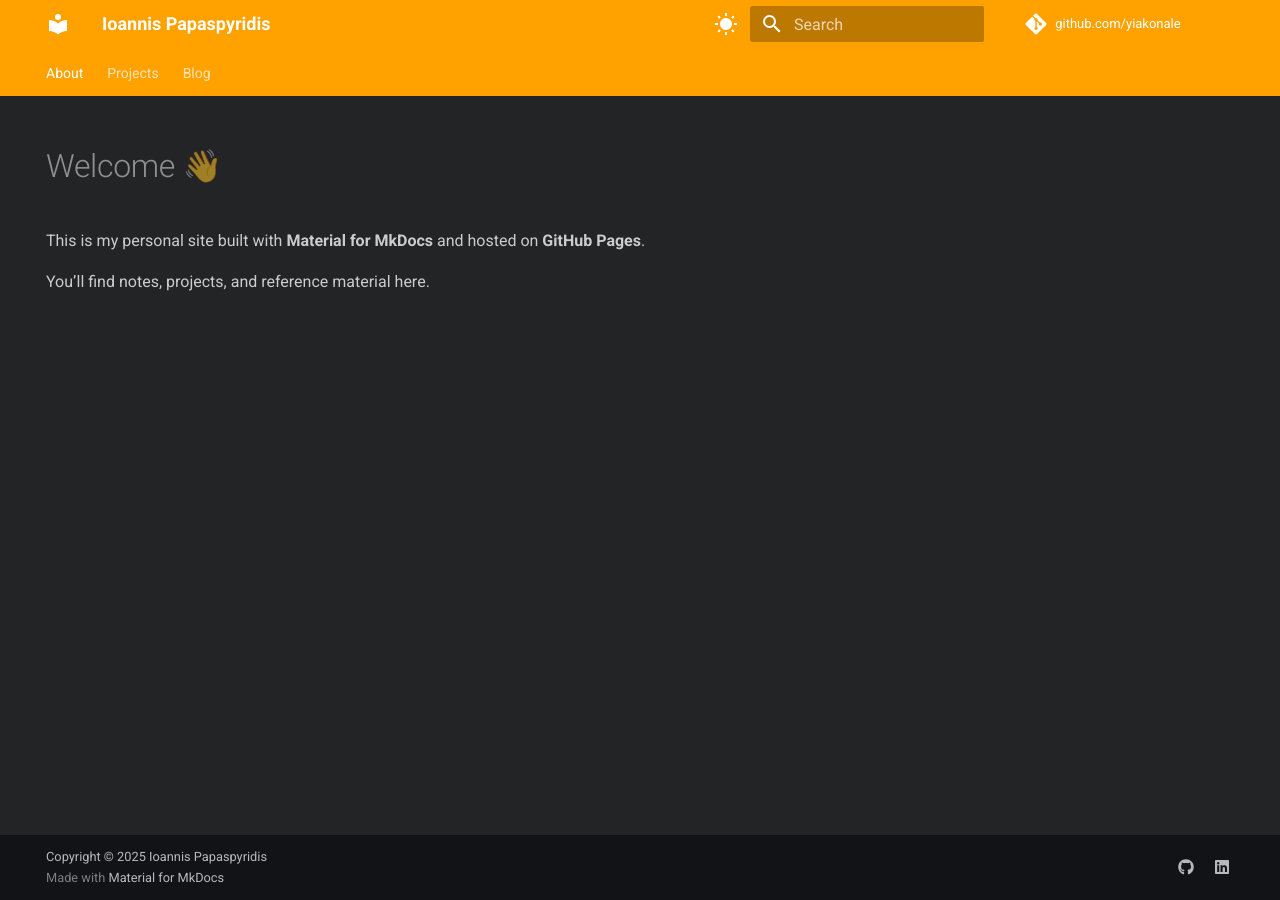
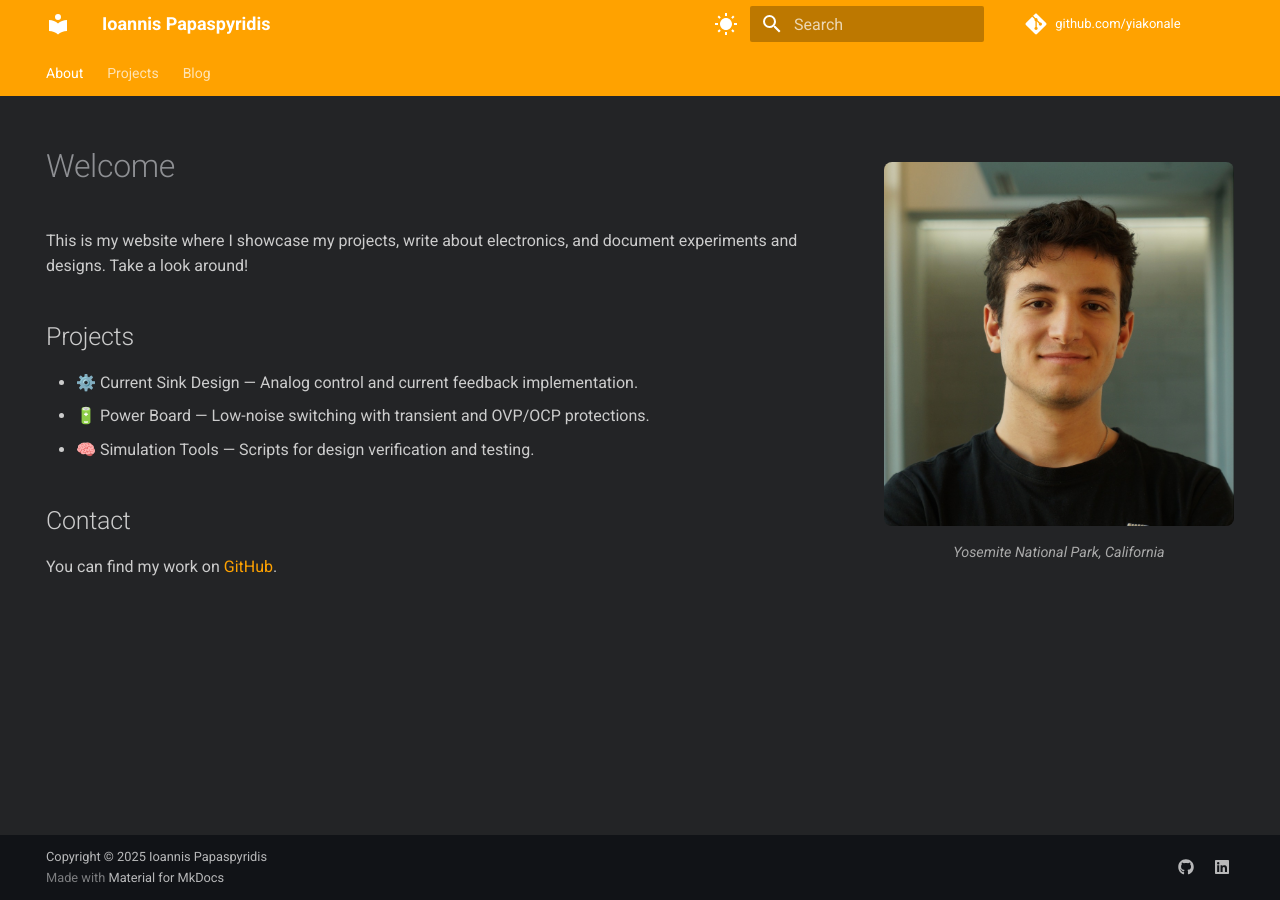
Before and after one commit to yiakonale/yiakonale.github.io, an MkDocs documentation site: the page built from docs/index.md, in a window 1280 px wide. Built offline with MkDocs 1.6.1 and Material for MkDocs 9.7.7, drawn with Linux system fonts in a browser that asks for light colours.

Commit message:
added picture support

```diff
--- a/docs/index.md
+++ b/docs/index.md
@@ -4,8 +4,22 @@ hide:
   - toc
 ---
 
-# Welcome 👋
+<figure style="float: right; clear: right; width: 350px; margin-left: 40px; margin-bottom: 15px; text-align: center;">
+  <img src="media/headshot.jpg" alt="headshot" style="width: 100%; border-radius: 8px;">
+  <figcaption style="font-size: 0.9em; color: #aaa;">Yosemite National Park, California</figcaption>
+</figure>
 
-This is my personal site built with **Material for MkDocs** and hosted on **GitHub Pages**.
+# Welcome
 
-You’ll find notes, projects, and reference material here.
+This is my website where I showcase my projects, write about electronics, and document
+experiments and designs. Take a look around!
+
+## Projects
+
+- ⚙️ Current Sink Design — Analog control and current feedback implementation.
+- 🔋 Power Board — Low-noise switching with transient and OVP/OCP protections.
+- 🧠 Simulation Tools — Scripts for design verification and testing.
+
+## Contact
+
+You can find my work on [GitHub](https://github.com/yiakonale).
--- a/docs/styles/custom-colors.css
+++ b/docs/styles/custom-colors.css
@@ -34,3 +34,8 @@
 [data-md-color-scheme="default"] a:hover {
   color: #b56c00;
 }
+
+img[style*="float: right"] {
+  max-width: 40%;
+  height: auto;
+}
```
Also changed, not shown: docs/media/headshot.jpg (added).
